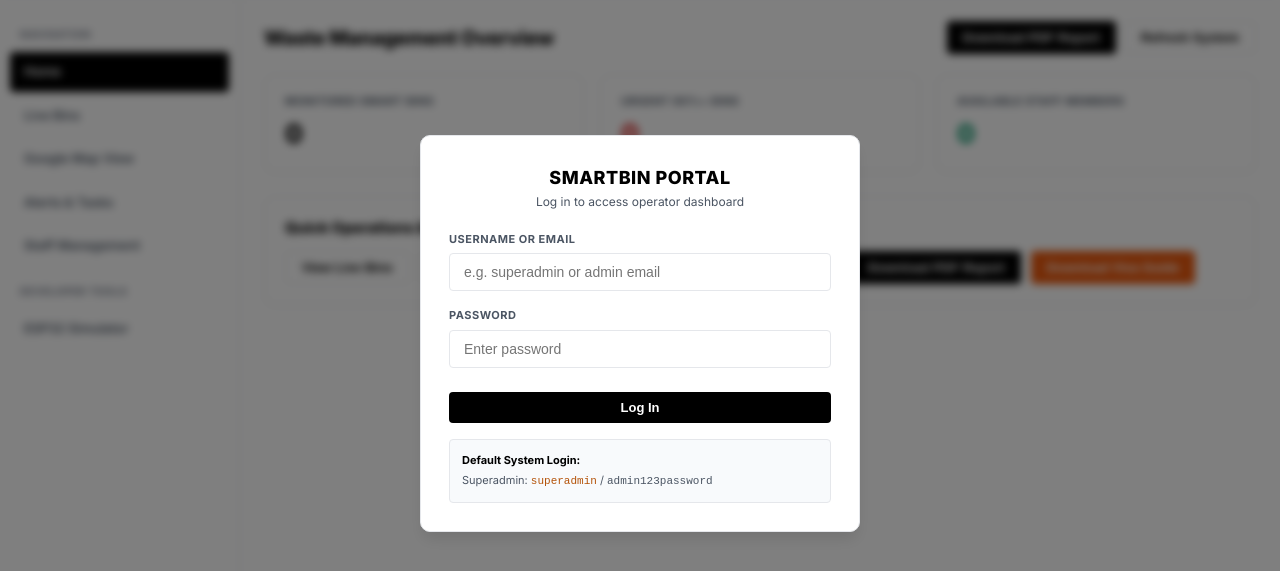
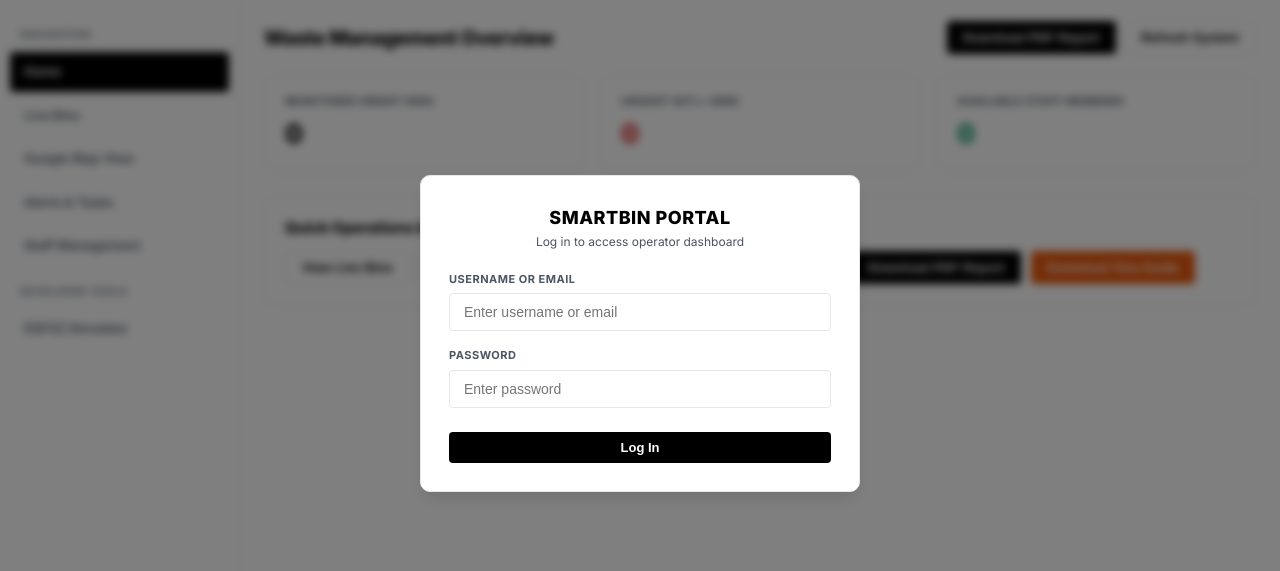
Before and after one commit to ishakatuwal/Binbot-Website-, a plain HTML site: page frontend/index.html in a window 1280 px wide. Shown: the part 67-638 px from the top of the page. Drawn offline with nearby package versions, Linux system fonts and the light colour scheme; no server answers.

Commit message:
Add files via upload

```diff
--- a/frontend/index.html
+++ b/frontend/index.html
@@ -519,7 +519,7 @@
       <form id="form-login" onsubmit="app.handleLogin(event)">
         <div class="form-group">
           <label class="form-label">Username or Email</label>
-          <input type="text" id="login-username" class="form-input" placeholder="e.g. superadmin or admin email" required>
+          <input type="text" id="login-username" class="form-input" placeholder="Enter username or email" required>
         </div>
 
         <div class="form-group">
@@ -530,11 +530,6 @@
         <button type="submit" class="btn btn-primary" style="width: 100%; margin-top: 8px;">
           Log In
         </button>
-
-        <div style="margin-top: 16px; padding: 12px; background: #f8fafc; border: 1px solid var(--border-color); border-radius: var(--radius-md); font-size: 11px; color: var(--text-muted);">
-          <div style="font-weight: 700; color: var(--text-main); margin-bottom: 4px;">Default System Login:</div>
-          <div>Superadmin: <code style="color: var(--superadmin-gold);">superadmin</code> / <code>admin123password</code></div>
-        </div>
       </form>
     </div>
   </div>
```
